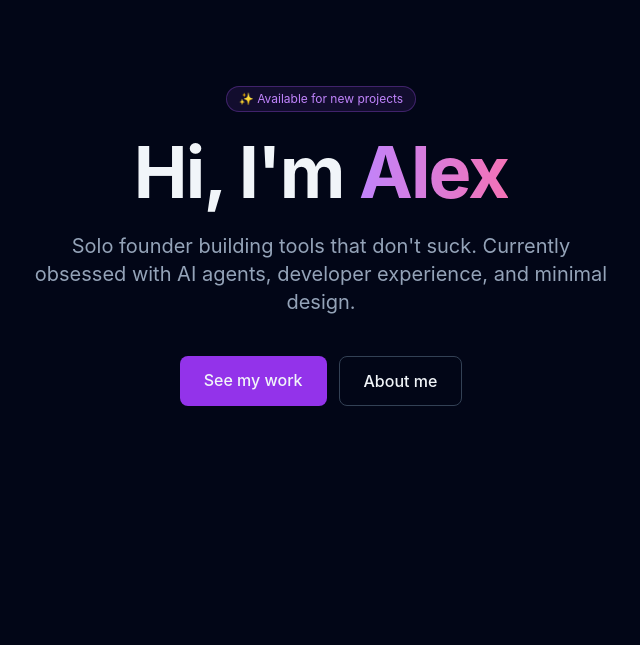
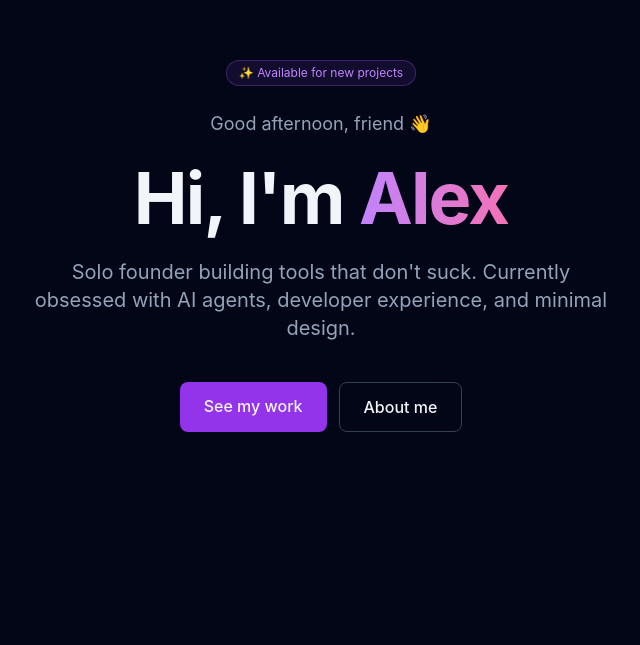
Before and after one commit to ThePyth0nKid/soloPortfolio, a React (Vite) app: page / in a window 1280 px wide. Shown: the part 155-800 px from the top of the page, without its empty margins (319-959 px from the left). Built offline with nearby package versions, Linux system fonts and the light colour scheme.

Commit message:
feat: Add a greeting in the hero section that changes based on time of day (via PatchParty: Defender)

```diff
--- a/src/components/Hero.jsx
+++ b/src/components/Hero.jsx
@@ -1,10 +1,98 @@
+import { useEffect, useState } from 'react'
+
+// Allowlist of greetings — prevents any injection risk from locale/Date weirdness.
+// Each value is a hardcoded string literal; we only ever render one of these.
+const GREETINGS = Object.freeze({
+  morning: 'Good morning',
+  afternoon: 'Good afternoon',
+  evening: 'Good evening',
+  night: 'Good evening', // late-night users get "evening" — avoids "night" surprise
+})
+
+/**
+ * Derive greeting key from an hour value.
+ * Input is strictly validated: must be an integer in [0, 23].
+ * Any invalid input falls back to a safe default ('morning') rather than throwing,
+ * because this runs during render and a crash would take down the hero.
+ */
+function greetingKeyForHour(hour) {
+  if (
+    typeof hour !== 'number' ||
+    !Number.isFinite(hour) ||
+    !Number.isInteger(hour) ||
+    hour < 0 ||
+    hour > 23
+  ) {
+    return 'morning'
+  }
+  if (hour >= 5 && hour < 12) return 'morning'
+  if (hour >= 12 && hour < 17) return 'afternoon'
+  if (hour >= 17 && hour < 22) return 'evening'
+  return 'night'
+}
+
+/**
+ * Safely read the current local hour.
+ * Wrapped in try/catch because `new Date()` is host-provided and, while extremely
+ * unlikely, a pathological environment (or a mocked global) could throw.
+ */
+function getLocalHourSafe() {
+  try {
+    const h = new Date().getHours()
+    return Number.isInteger(h) ? h : null
+  } catch {
+    return null
+  }
+}
+
+function useTimeBasedGreeting() {
+  // SSR-safe: compute on client only. During first render we use a neutral default
+  // so server-rendered markup (if ever added) matches, avoiding hydration mismatch.
+  const [greeting, setGreeting] = useState(GREETINGS.morning)
+
+  useEffect(() => {
+    let cancelled = false
+
+    const update = () => {
+      if (cancelled) return
+      const hour = getLocalHourSafe()
+      const key = hour === null ? 'morning' : greetingKeyForHour(hour)
+      // Only render from the allowlist — never interpolate raw time data.
+      setGreeting(GREETINGS[key] ?? GREETINGS.morning)
+    }
+
+    update()
+
+    // Re-check every 60s so a user who leaves the tab open across a boundary
+    // (e.g. 11:59 → 12:00) sees the greeting update. Cheap, no network.
+    const intervalId = setInterval(update, 60_000)
+
+    return () => {
+      cancelled = true
+      clearInterval(intervalId)
+    }
+  }, [])
+
+  return greeting
+}
+
 export default function Hero() {
+  const greeting = useTimeBasedGreeting()
+
   return (
     <section className="min-h-screen flex flex-col items-center justify-center px-6 text-center">
       <div className="max-w-3xl space-y-6">
         <div className="inline-block px-3 py-1 bg-purple-500/10 border border-purple-500/30 rounded-full text-xs text-purple-400">
           ✨ Available for new projects
         </div>
+        <p
+          className="text-lg text-slate-400"
+          // aria-live so screen readers announce if it flips across a boundary
+          aria-live="polite"
+        >
+          {/* greeting is always one of a fixed allowlist of string literals */}
+          {greeting}, friend 👋
+        </p>
         <h1 className="text-6xl md:text-7xl font-bold tracking-tight">
           Hi, I'm{' '}
           <span className="bg-gradient-to-r from-purple-400 to-pink-400 bg-clip-text text-transparent">
```
Also changed, not shown: 1 other file (tests, documents, lock files or other folders).
